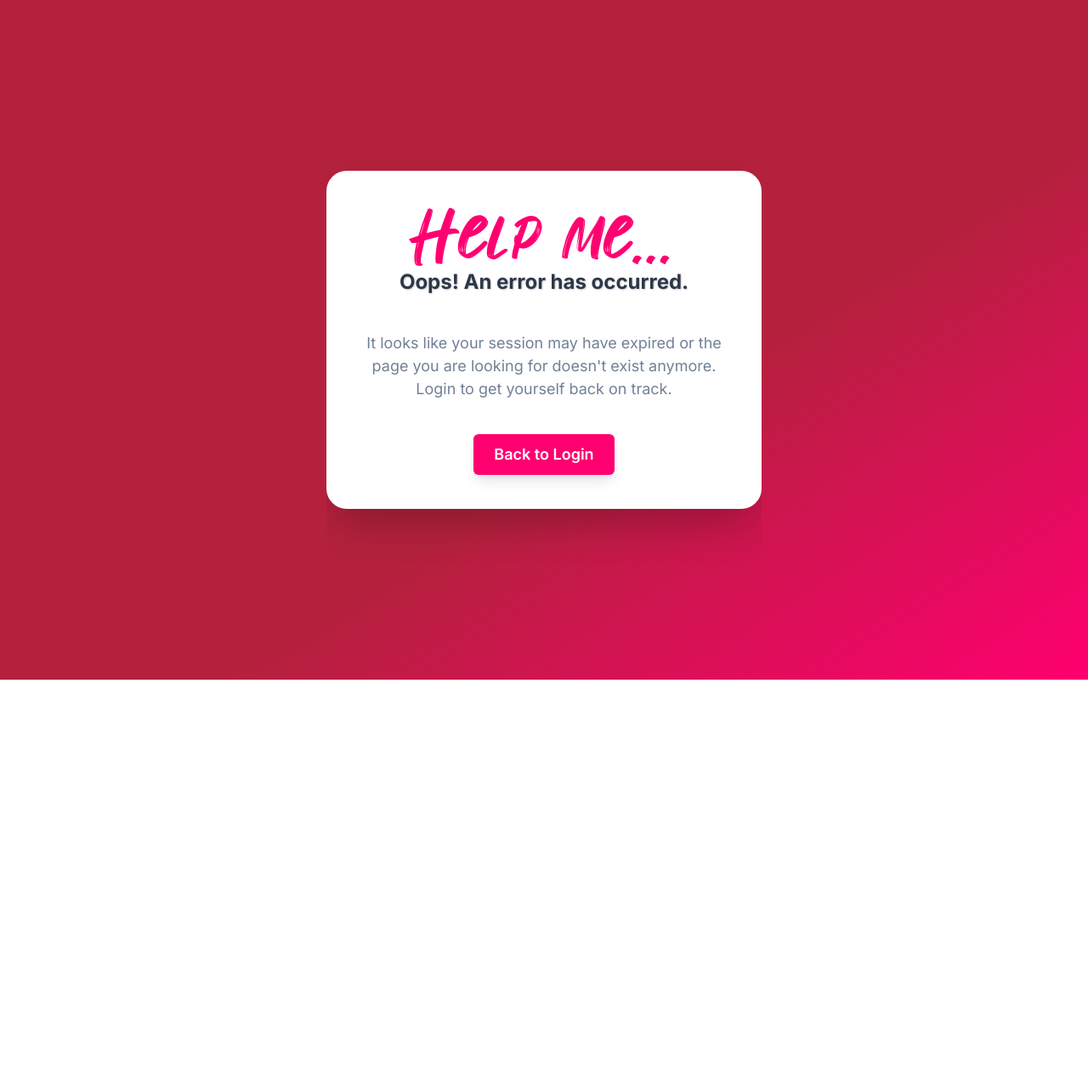
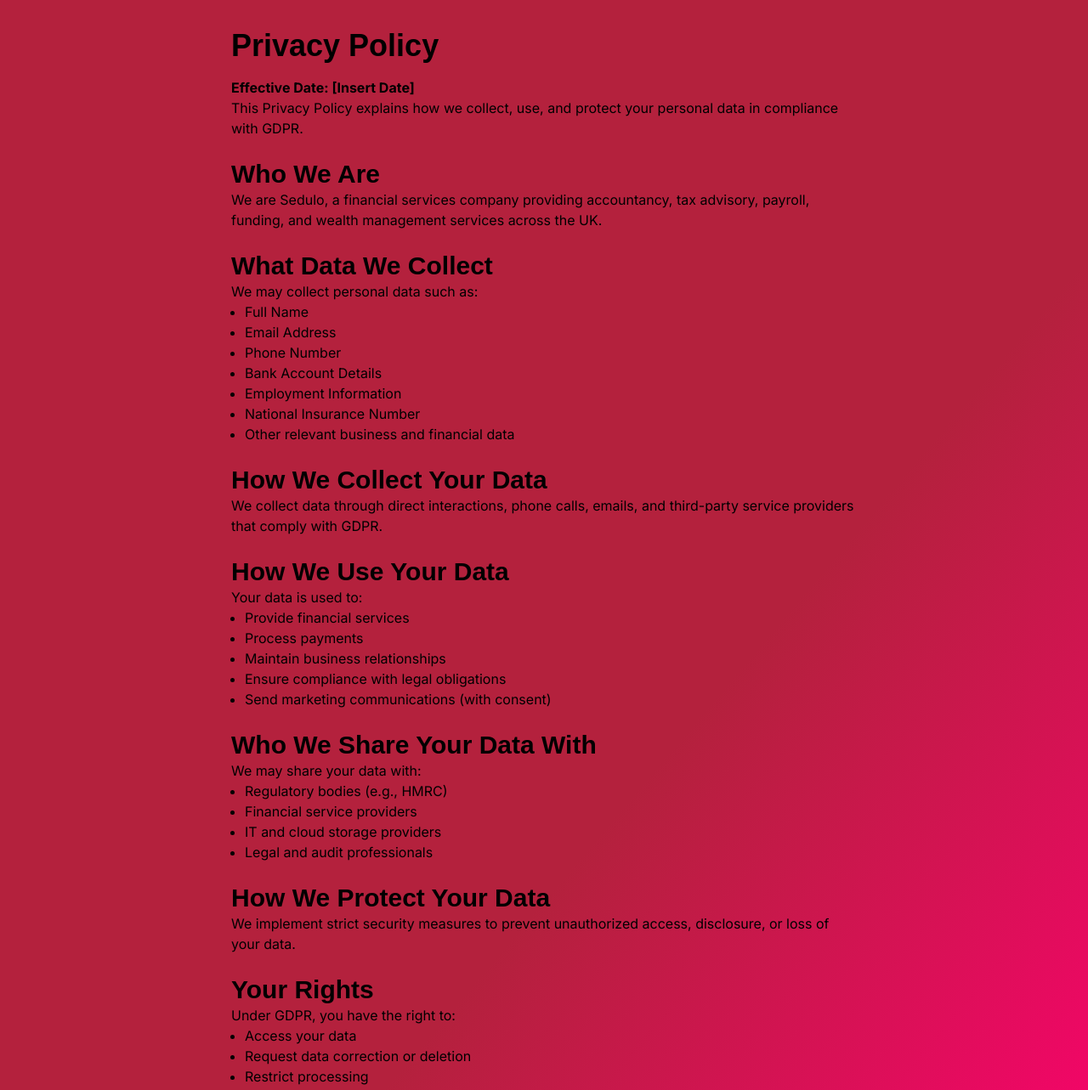
Before and after one commit to Black1151/perycodex, a Next.js app: page /privacy-policy in a window 1280 px wide. Before the commit this address had no page. Shown: the top 1283 px of the page at 85% size. Before the commit the page ends 800 px from the top, so only its background shows below. Built offline with nearby package versions, Linux system fonts and the light colour scheme; a web font is replaced by a local one.

Commit message:
Started privacy policy and login form refactor

```diff
--- /dev/null
+++ b/src/app/(auth)/privacy-policy/page.tsx
@@ -0,0 +1,79 @@
+import {Box, Heading, Text, UnorderedList, ListItem, Link} from "@chakra-ui/react";
+import {PerygonContainer} from "@/components/layout/PerygonContainer";
+
+
+export default function PrivacyPolicy() {
+    return (
+        <PerygonContainer>
+            <Box p={8} maxW="800px" mx="auto">
+                <Heading as="h1" size="xl" mb={4}>Privacy Policy</Heading>
+                <Text fontWeight="bold">Effective Date: [Insert Date]</Text>
+                <Text mb={4}>This Privacy Policy explains how we collect, use, and protect your personal data in
+                    compliance
+                    with GDPR.</Text>
+
+                <Heading as="h2" size="lg" mt={6}>Who We Are</Heading>
+                <Text>We are Sedulo, a financial services company providing accountancy, tax advisory, payroll, funding,
+                    and
+                    wealth management services across the UK.</Text>
+
+                <Heading as="h2" size="lg" mt={6}>What Data We Collect</Heading>
+                <Text>We may collect personal data such as:</Text>
+                <UnorderedList>
+                    <ListItem>Full Name</ListItem>
+                    <ListItem>Email Address</ListItem>
+                    <ListItem>Phone Number</ListItem>
+                    <ListItem>Bank Account Details</ListItem>
+                    <ListItem>Employment Information</ListItem>
+                    <ListItem>National Insurance Number</ListItem>
+                    <ListItem>Other relevant business and financial data</ListItem>
+                </UnorderedList>
+
+                <Heading as="h2" size="lg" mt={6}>How We Collect Your Data</Heading>
+                <Text>We collect data through direct interactions, phone calls, emails, and third-party service
+                    providers
+                    that comply with GDPR.</Text>
+
+                <Heading as="h2" size="lg" mt={6}>How We Use Your Data</Heading>
+                <Text>Your data is used to:</Text>
+                <UnorderedList>
+                    <ListItem>Provide financial services</ListItem>
+                    <ListItem>Process payments</ListItem>
+                    <ListItem>Maintain business relationships</ListItem>
+                    <ListItem>Ensure compliance with legal obligations</ListItem>
+                    <ListItem>Send marketing communications (with consent)</ListItem>
+                </UnorderedList>
+
+                <Heading as="h2" size="lg" mt={6}>Who We Share Your Data With</Heading>
+                <Text>We may share your data with:</Text>
+                <UnorderedList>
+                    <ListItem>Regulatory bodies (e.g., HMRC)</ListItem>
+                    <ListItem>Financial service providers</ListItem>
+                    <ListItem>IT and cloud storage providers</ListItem>
+                    <ListItem>Legal and audit professionals</ListItem>
+                </UnorderedList>
+
+                <Heading as="h2" size="lg" mt={6}>How We Protect Your Data</Heading>
+                <Text>We implement strict security measures to prevent unauthorized access, disclosure, or loss of your
+                    data.</Text>
+
+                <Heading as="h2" size="lg" mt={6}>Your Rights</Heading>
+                <Text>Under GDPR, you have the right to:</Text>
+                <UnorderedList>
+                    <ListItem>Access your data</ListItem>
+                    <ListItem>Request data correction or deletion</ListItem>
+                    <ListItem>Restrict processing</ListItem>
+                    <ListItem>Object to data processing</ListItem>
+                    <ListItem>Withdraw consent at any time</ListItem>
+                </UnorderedList>
+
+                <Heading as="h2" size="lg" mt={6}>Contact Us</Heading>
+                <Text>If you have any concerns about your data, contact us:</Text>
+                <Text><strong>Email:</strong> <Link href="mailto:gdpr@sedulo.co.uk"
+                                                    color="blue.500">gdpr@sedulo.co.uk</Link></Text>
+                <Text><strong>Phone:</strong> 0333 222 4445</Text>
+                <Text><strong>Address:</strong> 62-66 Deansgate, Manchester, M3 2EN</Text>
+            </Box>
+        </PerygonContainer>
+    );
+}
```
Also changed, not shown: src/app/(auth)/login/page.tsx (+4 -5 lines), src/components/forms/LoginForm.tsx (+17 -44 lines), src/components/forms/LoginFormButtons.tsx (added, +54 -0 lines), src/components/login/LoginCard.tsx (+4 -4 lines).
